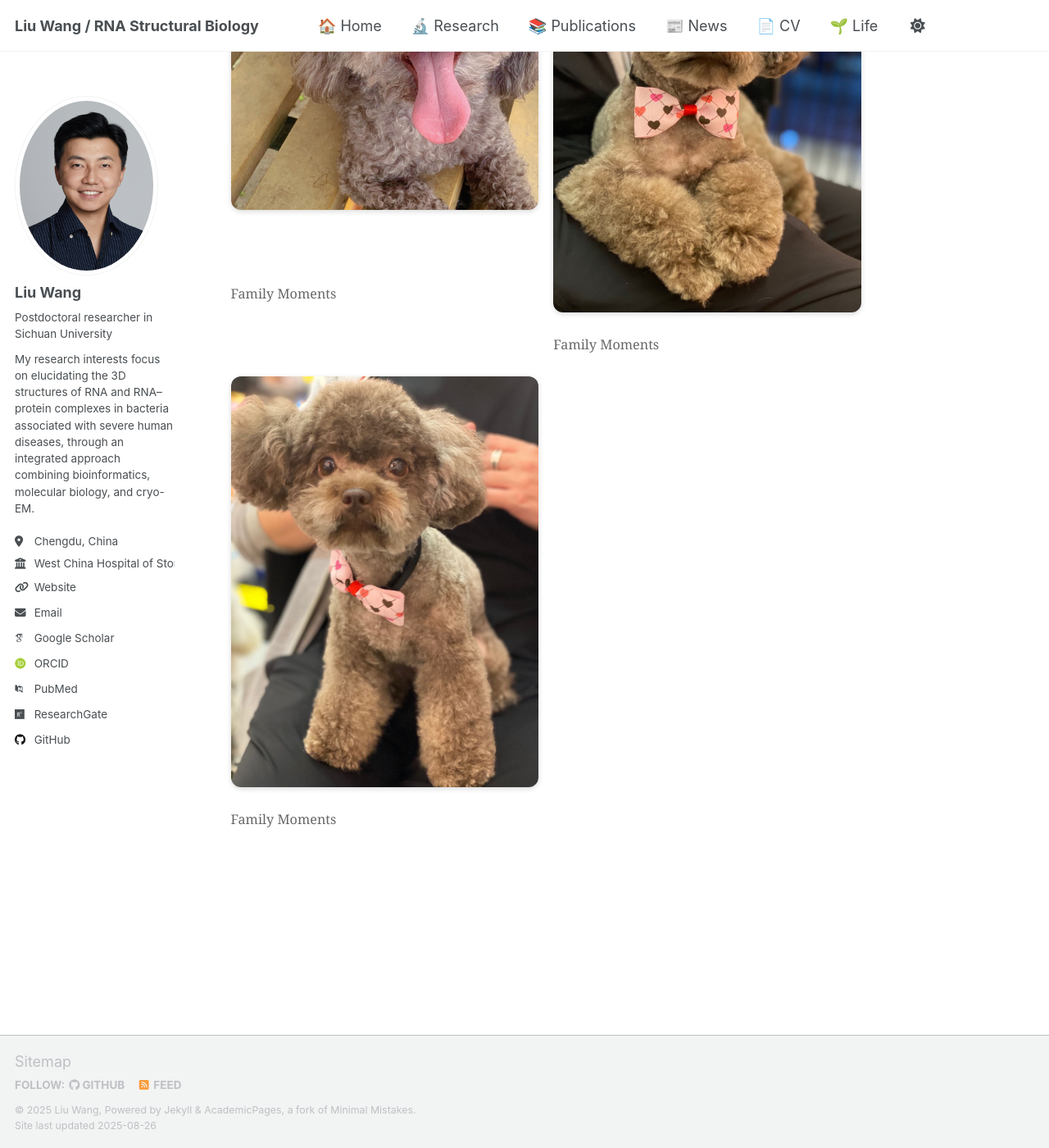
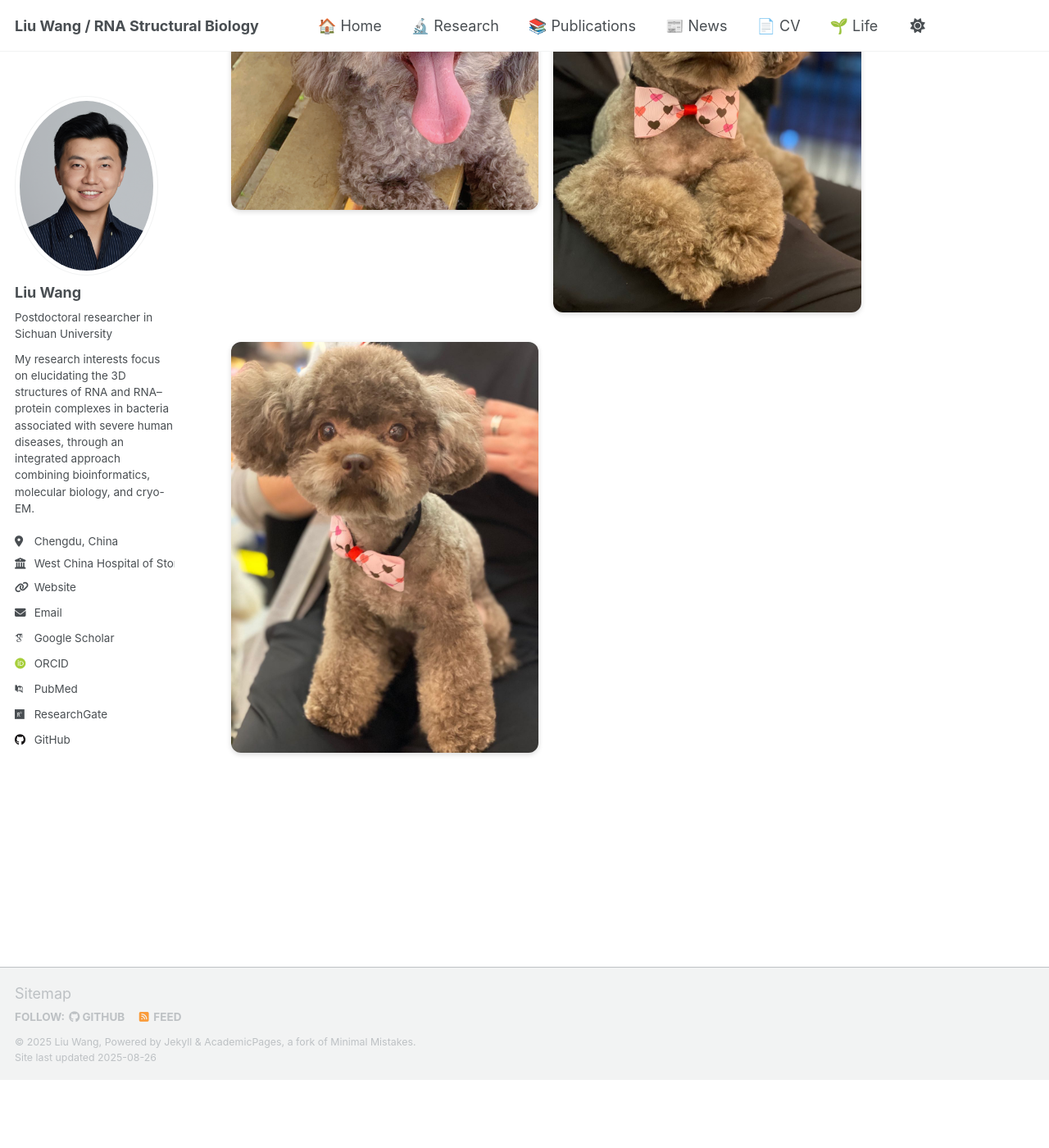
Before and after one commit to liuwang-RNA/Guihub_CV, a Jekyll site: the page built from _pages/life-family.html, in a window 1280 px wide and 1400 px high, scrolled down 261 px. Shown: the whole window at 82% size. Built offline with Jekyll 4.4.1, drawn with Linux system fonts in a browser that asks for light colours; some web fonts are replaced; a script that is not in the unit is left out; after the commit the page ends 1578 px from its top, so only the background shows below that.

Commit message:
Update life-gallery.html

```diff
--- a/_includes/life-gallery.html
+++ b/_includes/life-gallery.html
@@ -1,11 +1,10 @@
 {% comment %}
-Reusable gallery include for Life albums
+Reusable gallery include for Life albums (images only, no captions)
 
 Usage example:
 {% include life-gallery.html
    dir='/images/life/soccer/'
-   id='soccer-gallery'
-   caption='Soccer Moments' %}
+   id='soccer-gallery' %}
 {% endcomment %}
 
 {% assign gallery_files = site.static_files
@@ -24,7 +23,6 @@ Usage example:
     }
     #{{ include.id }} figure {
       margin: 0;
-      text-align: center;
     }
     #{{ include.id }} img {
       width: 100%;
@@ -36,11 +34,6 @@ Usage example:
     #{{ include.id }} img:hover {
       transform: scale(1.05);
     }
-    #{{ include.id }} figcaption {
-      margin-top: 0.5rem;
-      font-size: 0.9rem;
-      color: #666;
-    }
   </style>
 
   <div id="{{ include.id }}">
@@ -48,15 +41,12 @@ Usage example:
       {% if f.extname == ".jpg" or f.extname == ".jpeg" or f.extname == ".png" or f.extname == ".gif" or f.extname == ".webp" %}
         <figure>
           <a href="{{ f.path | relative_url }}" target="_blank">
-            <img src="{{ f.path | relative_url }}" alt="{{ f.name }}">
+            <img src="{{ f.path | relative_url }}" alt="">
           </a>
-          {% if include.caption %}
-            <figcaption>{{ include.caption }}</figcaption>
-          {% endif %}
         </figure>
       {% endif %}
     {% endfor %}
   </div>
 {% else %}
-  <p>还没有上传 {{ include.caption | default: "相册" }} 照片。</p>
+  <p>还没有上传照片。</p>
 {% endif %}
```
